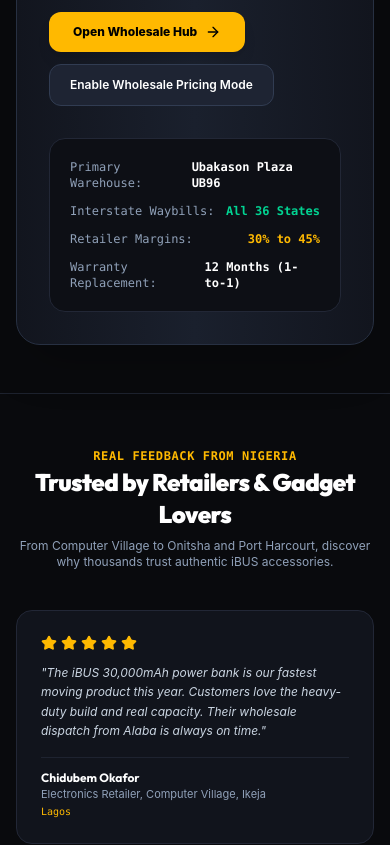
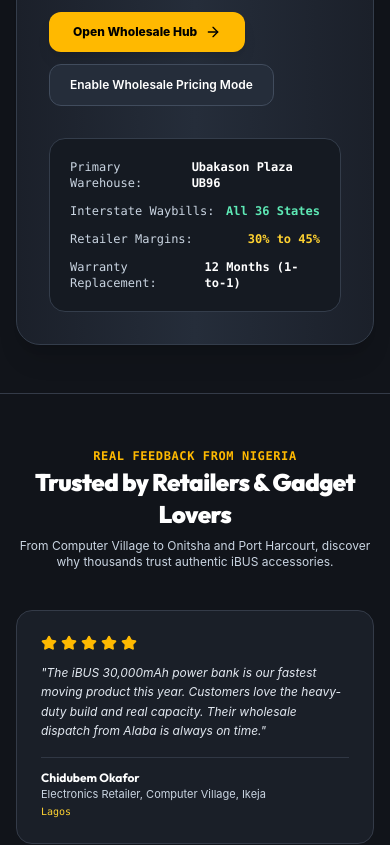
Before and after one commit to visibyltech/ibustechnology-project, a React (Vite) app: page / in a window 390 px wide. Shown: the part 2320-3165 px from the top of the page. Built offline with nearby package versions, Linux system fonts and the light colour scheme; no server answers; the database is empty.

Commit message:
Lighten storefront background for better product visibility

```diff
--- a/src/App.tsx
+++ b/src/App.tsx
@@ -18,19 +18,7 @@ import { AdminDashboard } from './components/AdminDashboard';
 import { AboutContact } from './components/AboutContact';
 import { Footer } from './components/Footer';
 import { BRAND_INFO, TESTIMONIALS } from './data/products';
-import {
-  Phone,
-  MessageCircle,
-  ShieldCheck,
-  Star,
-  Truck,
-  Building2,
-  PiggyBank,
-  CreditCard,
-  ArrowRight,
-  CheckCircle2,
-  Sparkles
-} from 'lucide-react';
+import { MessageCircle, ShieldCheck, Star, Building2, ArrowRight, Sparkles } from 'lucide-react';
 
 const MainContent: React.FC = () => {
   const {
@@ -43,17 +31,14 @@ const MainContent: React.FC = () => {
   } = useApp();
 
   return (
-    <div className="min-h-screen bg-[#090a0d] text-slate-200 flex flex-col font-sans selection:bg-amber-400 selection:text-black">
-
-      {/* Toast Notification */}
+    <div className="min-h-screen bg-[#11141a] text-slate-100 flex flex-col font-sans selection:bg-amber-400 selection:text-black">
       {notification && (
-        <div className="fixed bottom-6 left-1/2 -translate-x-1/2 z-50 bg-[#161a24] border border-amber-400/50 text-white px-5 py-3 rounded-xl shadow-2xl flex items-center gap-2.5 text-xs font-medium animate-in fade-in slide-in-from-bottom-4 duration-200">
+        <div className="fixed bottom-6 left-1/2 -translate-x-1/2 z-50 bg-[#202631] border border-amber-400/50 text-white px-5 py-3 rounded-xl shadow-2xl flex items-center gap-2.5 text-xs font-medium animate-in fade-in slide-in-from-bottom-4 duration-200">
           <Sparkles className="w-4 h-4 text-amber-400 shrink-0" />
           <span>{notification}</span>
         </div>
       )}
 
-      {/* Floating WhatsApp Quick Action Button */}
       <a
         href={`https://wa.me/${BRAND_INFO.phoneClean}?text=Hello%20Ibus%20Technology,%20I%20am%20browsing%20your%20website%20and%20need%20assistance.`}
         target="_blank"
@@ -65,37 +50,28 @@ const MainContent: React.FC = () => {
         <MessageCircle className="w-6 h-6 fill-current" />
       </a>
 
-      {/* Persistent Header */}
       <Header />
 
-      {/* Main View Router */}
       <main className="flex-1">
         {currentView === 'home' && (
           <>
-            {/* 1. Cinematic Hero Section */}
             <Hero />
-
-            {/* 2. Primary Product Catalog & Categories */}
             <ProductCatalog />
 
-            {/* 3. Wholesale Teaser Banner (Direct Sourcing from Alaba) */}
             <section className="py-12 px-4 sm:px-6 max-w-7xl mx-auto">
-              <div className="relative rounded-3xl bg-gradient-to-r from-[#12151e] via-[#1a202d] to-[#12151e] border border-[#273042] p-8 sm:p-12 overflow-hidden shadow-2xl">
+              <div className="relative rounded-3xl bg-gradient-to-r from-[#1b202a] via-[#252d3a] to-[#1b202a] border border-[#343d4b] p-8 sm:p-12 overflow-hidden shadow-xl">
                 <div className="grid grid-cols-1 lg:grid-cols-12 gap-8 items-center">
                   <div className="lg:col-span-8 space-y-4">
                     <span className="text-xs font-mono font-bold text-amber-400 uppercase tracking-wider flex items-center gap-1.5">
                       <Building2 className="w-4 h-4" />
                       Wholesale & Distributor Program
                     </span>
-
                     <h2 className="text-2xl sm:text-4xl font-black text-white tracking-tight">
                       Buy in Bulk. Distribute in Your State.
                     </h2>
-
-                    <p className="text-xs sm:text-sm text-slate-300 leading-relaxed max-w-2xl">
+                    <p className="text-xs sm:text-sm text-slate-200 leading-relaxed max-w-2xl">
                       Looking to supply phone accessories in Computer Village Ikeja, Onitsha Main Market, Port Harcourt, or Kano? Take advantage of our direct carton pricing, branded POS kits, and daily nationwide interstate bus waybills.
                     </p>
-
                     <div className="flex flex-wrap items-center gap-3 pt-2">
                       <button
                         onClick={() => setCurrentView('wholesale')}
@@ -104,30 +80,29 @@ const MainContent: React.FC = () => {
                         <span>Open Wholesale Hub</span>
                         <ArrowRight className="w-4 h-4" />
                       </button>
-
                       <button
                         onClick={toggleWholesaleMode}
-                        className="px-5 py-3 bg-[#1e2433] hover:bg-[#283042] text-white border border-[#313c52] text-xs font-semibold rounded-xl transition-colors"
+                        className="px-5 py-3 bg-[#252d3a] hover:bg-[#303a49] text-white border border-[#414c5d] text-xs font-semibold rounded-xl transition-colors"
                       >
                         {isWholesaleMode ? 'Switch Back to Retail' : 'Enable Wholesale Pricing Mode'}
                       </button>
                     </div>
                   </div>
 
-                  <div className="lg:col-span-4 bg-[#0d0f15] border border-[#222736] p-5 rounded-2xl space-y-3 font-mono text-xs">
-                    <div className="flex justify-between text-slate-400">
+                  <div className="lg:col-span-4 bg-[#151a22] border border-[#343d4b] p-5 rounded-2xl space-y-3 font-mono text-xs">
+                    <div className="flex justify-between text-slate-300">
                       <span>Primary Warehouse:</span>
                       <span className="text-white font-bold">Ubakason Plaza UB96</span>
                     </div>
-                    <div className="flex justify-between text-slate-400">
+                    <div className="flex justify-between text-slate-300">
                       <span>Interstate Waybills:</span>
-                      <span className="text-emerald-400 font-bold">All 36 States</span>
+                      <span className="text-emerald-300 font-bold">All 36 States</span>
                     </div>
-                    <div className="flex justify-between text-slate-400">
+                    <div className="flex justify-between text-slate-300">
                       <span>Retailer Margins:</span>
-                      <span className="text-amber-400 font-bold">30% to 45%</span>
+                      <span className="text-amber-300 font-bold">30% to 45%</span>
                     </div>
-                    <div className="flex justify-between text-slate-400">
+                    <div className="flex justify-between text-slate-300">
                       <span>Warranty Replacement:</span>
                       <span className="text-white font-bold">12 Months (1-to-1)</span>
                     </div>
@@ -136,8 +111,7 @@ const MainContent: React.FC = () => {
               </div>
             </section>
 
-            {/* 4. Verified Customer & Retailer Testimonials */}
-            <section className="py-12 px-4 sm:px-6 max-w-7xl mx-auto border-t border-[#1d222e]">
+            <section className="py-12 px-4 sm:px-6 max-w-7xl mx-auto border-t border-[#343b48]">
               <div className="text-center max-w-xl mx-auto mb-10 space-y-2">
                 <span className="text-xs font-mono font-bold text-amber-400 uppercase tracking-wider">
                   Real Feedback from Nigeria
@@ -145,29 +119,26 @@ const MainContent: React.FC = () => {
                 <h2 className="text-2xl sm:text-3xl font-black text-white tracking-tight">
                   Trusted by Retailers & Gadget Lovers
                 </h2>
-                <p className="text-xs text-slate-400">
+                <p className="text-xs text-slate-300">
                   From Computer Village to Onitsha and Port Harcourt, discover why thousands trust authentic iBUS accessories.
                 </p>
               </div>
 
               <div className="grid grid-cols-1 md:grid-cols-3 gap-6">
                 {TESTIMONIALS.map((t) => (
-                  <div key={t.id} className="bg-[#11141c] border border-[#222736] rounded-2xl p-6 space-y-4 flex flex-col justify-between">
+                  <div key={t.id} className="bg-[#1a1f28] border border-[#343b48] rounded-2xl p-6 space-y-4 flex flex-col justify-between">
                     <div className="space-y-3">
                       <div className="flex items-center gap-1 text-amber-400">
                         {Array.from({ length: t.rating }).map((_, i) => (
                           <Star key={i} className="w-4 h-4 fill-amber-400" />
                         ))}
                       </div>
-                      <p className="text-xs text-slate-300 leading-relaxed italic">
-                        "{t.comment}"
-                      </p>
+                      <p className="text-xs text-slate-200 leading-relaxed italic">"{t.comment}"</p>
                     </div>
-
-                    <div className="pt-3 border-t border-[#1e2330]">
+                    <div className="pt-3 border-t border-[#303744]">
                       <h4 className="text-xs font-bold text-white">{t.name}</h4>
-                      <p className="text-[11px] text-slate-400">{t.role}</p>
-                      <span className="text-[10px] text-amber-400 font-mono mt-0.5 block">{t.city}</span>
+                      <p className="text-[11px] text-slate-300">{t.role}</p>
+                      <span className="text-[10px] text-amber-300 font-mono mt-0.5 block">{t.city}</span>
                     </div>
                   </div>
                 ))}
@@ -182,21 +153,18 @@ const MainContent: React.FC = () => {
         {currentView === 'about-contact' && <AboutContact />}
         {currentView === 'dashboard' && <CustomerDashboard />}
         {currentView === 'admin' && (isAdminAuthenticated ? <AdminDashboard /> : (
-          <section className="mx-auto my-16 max-w-xl rounded-2xl border border-[#30384a] bg-[#11141c] p-8 text-center">
+          <section className="mx-auto my-16 max-w-xl rounded-2xl border border-[#414b5b] bg-[#1a1f28] p-8 text-center">
             <ShieldCheck className="mx-auto h-10 w-10 text-amber-400" />
             <h2 className="mt-4 text-xl font-bold text-white">Administrator access required</h2>
-            <p className="mt-2 text-sm text-slate-400">This area is restricted. Sign in with an authorized iBUS administrator account.</p>
+            <p className="mt-2 text-sm text-slate-300">This area is restricted. Sign in with an authorized iBUS administrator account.</p>
             <button onClick={() => setCurrentView('home')} className="mt-5 rounded-lg bg-amber-400 px-5 py-2.5 text-xs font-bold text-black">Return to store</button>
           </section>
         ))}
       </main>
 
-      {/* Global Modals */}
       <ProductDetailModal />
       <CartDrawer />
       <CheckoutModal />
-
-      {/* Persistent Footer */}
       <Footer />
     </div>
   );
```
